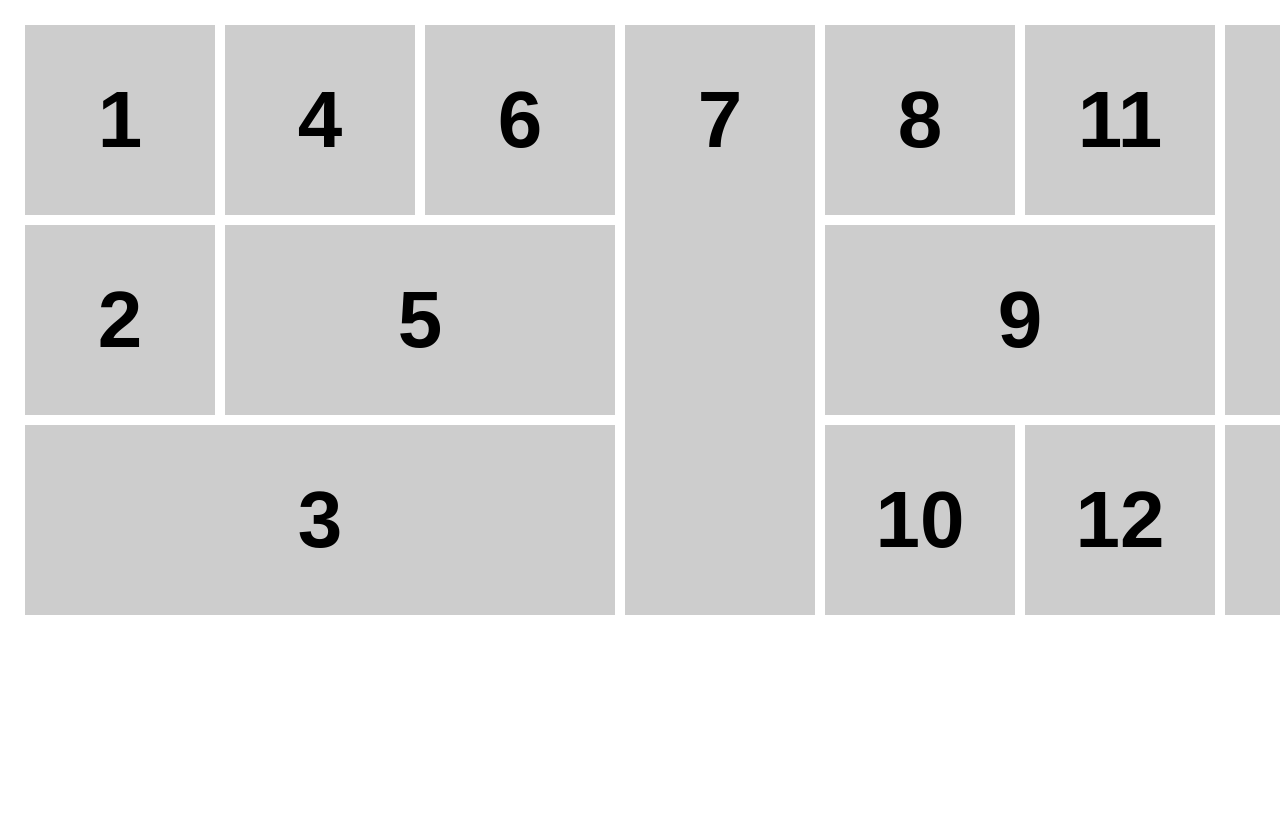
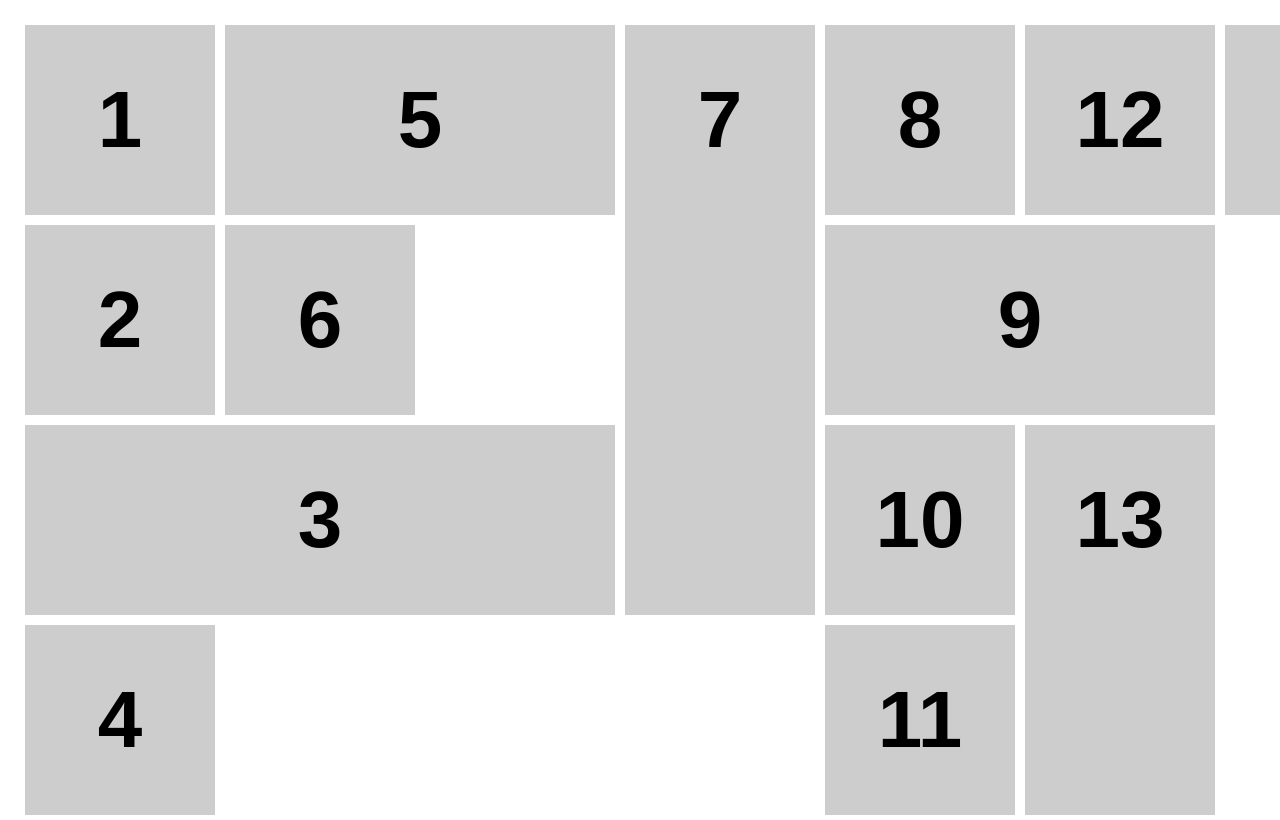
Before and after one commit to hootsuite/grid, a plain HTML site: page index.html in a window 1280 px wide. Shown: the top 820 px of the page. Drawn offline with nearby package versions, Linux system fonts and the light colour scheme.

Commit message:
Load demo items from fixtures

```diff
--- a/index.html
+++ b/index.html
@@ -34,26 +34,10 @@
   </style>
   <script src="http://ajax.googleapis.com/ajax/libs/jquery/1.10.2/jquery.min.js"></script>
   <script src="http://ajax.googleapis.com/ajax/libs/jqueryui/1.10.3/jquery-ui.min.js"></script>
+  <script src="spec/fixtures.js"></script>
   <script src="lib/gridList.js"></script>
   <script src="lib/jquery.gridList.js"></script>
   <script>
-
-var items = [
-  {w: 1, h: 1, x: 0, y: 0},
-  {w: 1, h: 1, x: 0, y: 1},
-  {w: 3, h: 1, x: 0, y: 2},
-  {w: 1, h: 1, x: 1, y: 0},
-  {w: 2, h: 1, x: 1, y: 1},
-  {w: 1, h: 1, x: 2, y: 0},
-  {w: 1, h: 0, x: 3, y: 0},
-  {w: 1, h: 1, x: 4, y: 0},
-  {w: 2, h: 1, x: 4, y: 1},
-  {w: 1, h: 1, x: 4, y: 2},
-  {w: 1, h: 1, x: 5, y: 0},
-  {w: 1, h: 1, x: 5, y: 2},
-  {w: 1, h: 2, x: 6, y: 0},
-  {w: 1, h: 1, x: 6, y: 2}
-];
 
 var buildGridElements = function($gridContainer, items) {
   var item, i;
@@ -71,7 +55,7 @@ var buildGridElements = function($gridContainer, items) {
 };
 
 $(function() {
-  buildGridElements($('#grid'), items);
+  buildGridElements($('#grid'), fixtures.GRID1.rows4);
 
   $('#grid').gridList({
     rows: 3,
```
